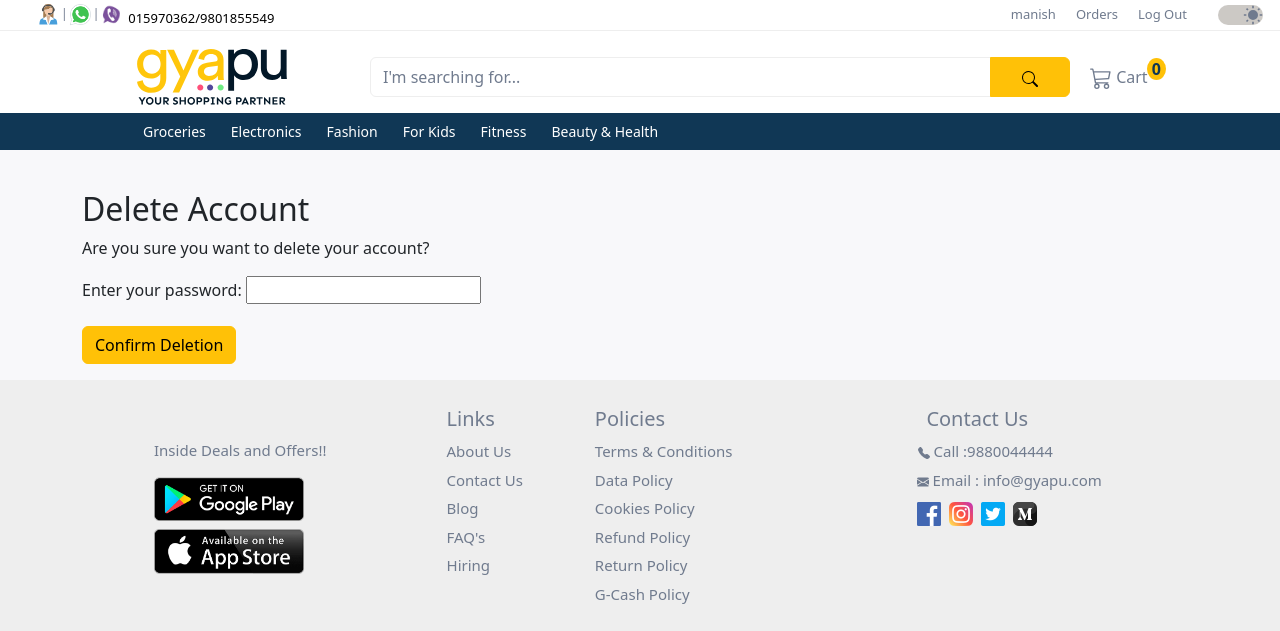
After one commit to manish021124/ecommerce_django, a Django app: page /accounts/delete/0526f4b5-cd0f-472e-b41a-6baf6e883546/ in a window 1280 px wide. The commit adds this page. Shown: the top 631 px of the page. Run offline with Django 5.2, Linux system fonts and the light colour scheme; a user stored in the database is signed in; data comes from the database, SQL or seed files in the repository; both versions use the stored data as it was after the commit; data that the repository does not hold is empty; grey boxes are pictures that could not be loaded.

Commit message:
added account deletion functionality

```diff
--- /dev/null
+++ b/user/templates/account/delete.html
@@ -0,0 +1,18 @@
+{% extends "_base.html" %}
+
+{% block title %}Delete Account{% endblock title %}
+
+{% block content %}
+  <div>
+    <h2>Delete Account</h2>
+    <p>Are you sure you want to delete your account?</p>
+    <form method="post">
+        {% csrf_token %}
+        <div class="mb-3">
+          <label for="password" class="form-label">Enter your password:</label>
+          <input type="password" id="password" name="password">
+        </div>
+        <input type="submit" value="Confirm Deletion" class="btn btn-warning">
+    </form>
+  </div>
+{% endblock content %}
--- a/user/urls.py
+++ b/user/urls.py
@@ -12,10 +12,12 @@ from .views import (
   ProfileUpdateView,
   StoreProfileCustomerView,
   CustomerProfileStoreView,
-  CustomPasswordChangeView
+  CustomPasswordChangeView,
+  UserDeleteView,
 )
 
 urlpatterns = [
+  path('accounts/delete/<uuid:pk>/', UserDeleteView.as_view(), name='delete_account'),
   path('accounts/password/change/', CustomPasswordChangeView.as_view(), name='password_change'),
   path('profile/', ProfileDetailView.as_view(), name='profile_detail'),
   path('profile/update/', ProfileUpdateView.as_view(), name='profile_update'),
--- a/user/views.py
+++ b/user/views.py
@@ -1,19 +1,19 @@
 from django.urls import reverse_lazy
 from django.shortcuts import redirect, reverse, render
-from django.views.generic import TemplateView, DetailView, UpdateView, FormView
+from django.views.generic import TemplateView, DetailView, UpdateView, FormView, ListView, DeleteView
 from allauth.account.views import SignupView, LoginView, PasswordChangeView
 from .forms import CustomerSignupForm, StoreSignupForm, ProfileForm
 from django.contrib import messages
-from django.views.generic import ListView
 from .models import Profile, CustomUser
 from products.models import Product, Category
-from django.contrib.auth import login
+from django.contrib.auth import login, authenticate
 from django.contrib.auth.mixins import LoginRequiredMixin, UserPassesTestMixin
 from django.contrib.auth.models import Group
 from random import sample
 from django.db.models import Q
 from django.conf import settings
 from allauth.account.forms import ChangePasswordForm
+from django.http import HttpResponseRedirect
 
 # permissions
 class CustomerGroupRequiredMixin(UserPassesTestMixin):
@@ -297,6 +297,7 @@ class ProfileUpdateView(LoginRequiredMixin, UpdateView):
   # for excluding gender and birthdate fields for stores
   def get_form(self, form_class=None):
     form = super().get_form(form_class)
+    form.fields.pop('email', None)
     if self.request.user.groups.filter(name='store').exists():
       form.fields.pop('gender', None)
       form.fields.pop('birth_date', None)
@@ -321,3 +322,22 @@ class CustomPasswordChangeView(LoginRequiredMixin, PasswordChangeView):
       for error in errors:
         messages.error(self.request, f'{field}: {error}')
     return response
+
+
+class UserDeleteView(LoginRequiredMixin, DeleteView):
+  model = CustomUser
+  template_name = 'account/delete.html'
+  success_url = reverse_lazy('home')
+
+  def post(self, request, *args, **kwargs):
+    password = request.POST.get('password', '')
+    user = self.get_object()
+    if authenticate(username=user.username, password=password) is None:
+      messages.error(request, 'Incorrect password')
+      return self.render_to_response(self.get_context_data())
+    else:
+      self.object = user
+      success_url = self.get_success_url()
+      self.object.delete()
+      messages.success(request, 'Your account has been deleted successfully.')
+      return HttpResponseRedirect(success_url)
```
Also changed, not shown: user/templates/account/profile.html (+4 -3 lines), db.sqlite3.
